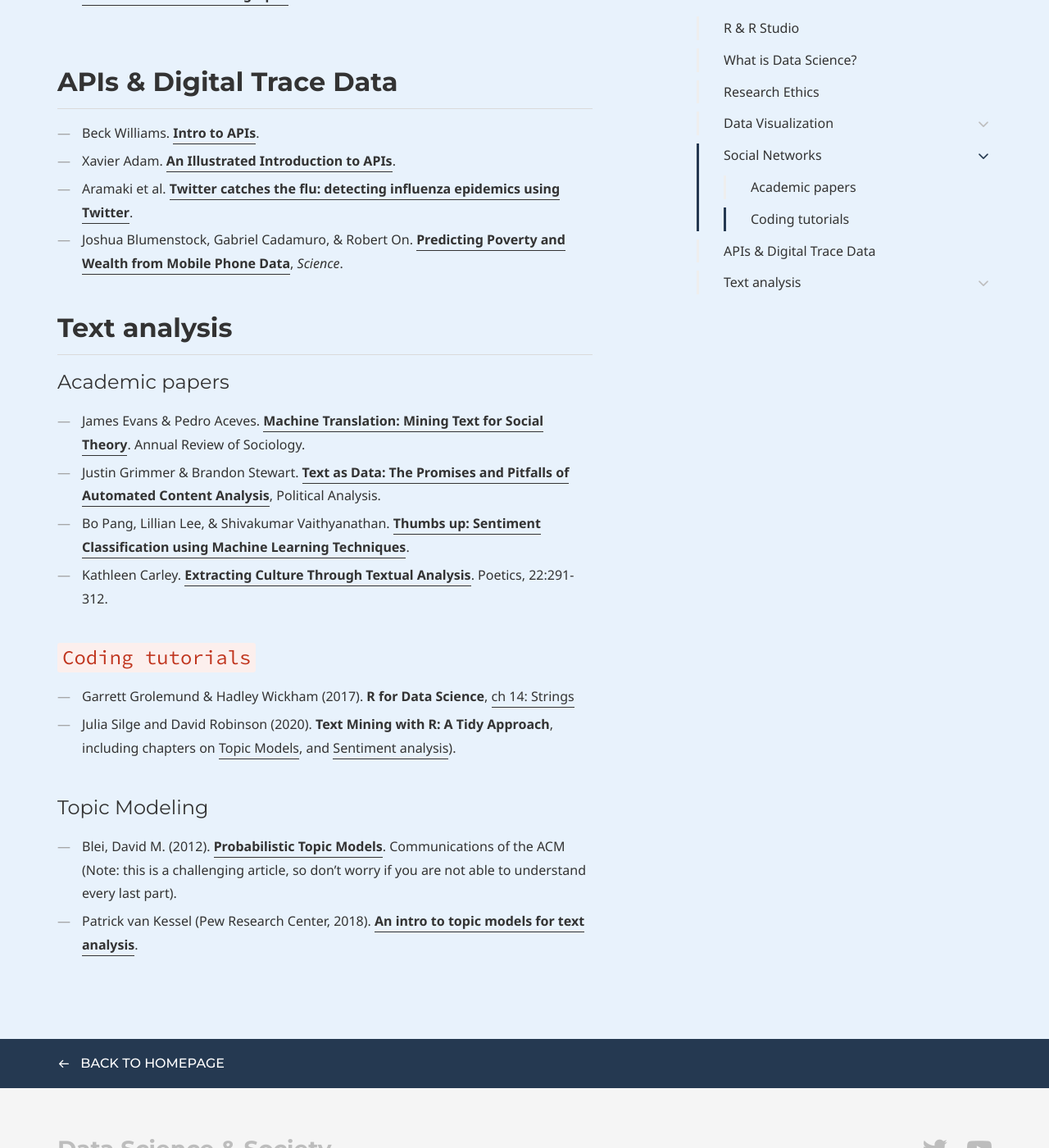
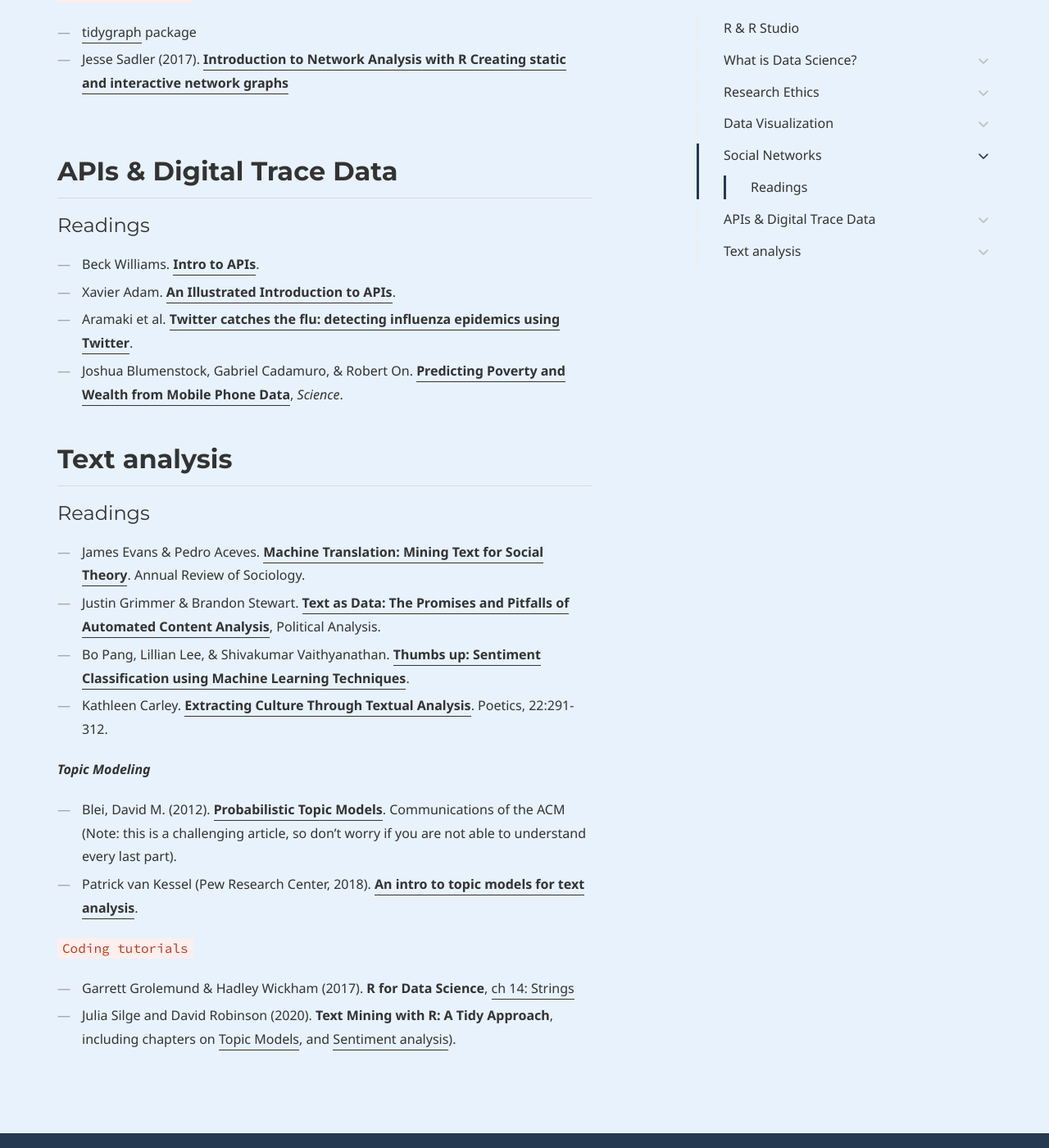
Before and after one commit to dssoc/dssoc.github.io, a Jekyll site: the page built from references.md, in a window 1280 px wide and 1400 px high, scrolled down 3251 px. Shown: the whole window at 82% size. Built offline with Jekyll 4.4.1, drawn with Linux system fonts in a browser that asks for light colours; some web fonts are replaced; some of the changed text lies outside the part shown.

Commit message:
update references page

```diff
--- a/references.md
+++ b/references.md
@@ -30,7 +30,7 @@
 
 
 ## What is Data Science?
-
+#### Readings
 - Matthew Salganik. **Bit by Bit**, (1) [Introduction](https://www.bitbybitbook.com/en/1st-ed/introduction/), (2) [Observing Behavior](https://www.bitbybitbook.com/en/1st-ed/observing-behavior/), and (3) [Asking Questions](https://www.bitbybitbook.com/en/1st-ed/asking-questions/).
 - David Donoho. [**50 Years of Data Science**](https://courses.csail.mit.edu/18.337/2015/docs/50YearsDataScience.pdf).
 - David Lazer, Alex (Sandy) Pentland, Lada Adamic, Sinan Aral .... [**Computational Social Science**](https://science.sciencemag.org/content/323/5915/721), *Science*.
@@ -41,6 +41,7 @@
 <br/><br/>
 
 ## Research Ethics
+#### Readings
 - Matthew Salganik. **Bit by Bit**, [Ethics](https://www.bitbybitbook.com/en/1st-ed/ethics/).
 - Adam Kramer, Jamie Guillory, & Jeffrey Hancock. [**Emotional Contagion**](https://www.pnas.org/content/111/24/8788), *PNAS*.
 - Robinson Meyer. [**Everything We Know About Facebook's Secret Mood Manipulation Experiment**](https://www.theatlantic.com/technology/archive/2014/06/everything-we-know-about-facebooks-secret-mood-manipulation-experiment/373648/), *the Atlantic*.
@@ -48,12 +49,13 @@
 
 
 ## Data Visualization
+#### Readings
 - Whitney Battle-Baptiste & Britt Rusert. [**W.E.B. Du Bois's Data Portraits - Visualizing Black America**](https://www.papress.com/html/product.details.dna?isbn=9781616897062), *Princeton Architectural Press*.
 - Nathan Yau. [**Sometimes the y-axis doesn't start at zero, and it's fine**](https://flowingdata.com/2015/11/23/sometimes-the-y-axis-doesnt-start-at-zero-and-its-fine/), *Vox*.
 -  [**What would feminist data visualization look like?**](https://civic.mit.edu/2015/12/01/feminist-data-visualization/), *MIT Civic Media Lab* by kanarinka.
 <br/>
 
-#### `Coding tutorials`
+`Coding tutorials`
 - [**The R Graph Gallery**](https://www.r-graph-gallery.com/).
 - Kieran Healy. [**Data Visualization: A Practical Introduction**](http://socviz.co/), Princeton: *Princeton University Press*, 2019.
 - Claus O. Wilke. [**Fundamentals of Data Visualization**](https://serialmentor.com/dataviz/), *O'Reilly*.
@@ -61,7 +63,7 @@
 
 
 ## Social Networks
-#### Academic papers
+#### Readings
 - Nicholas Cristakis & James Fowler (2009). [**Connected: The Surprising Power of Our Social Networks and How they Shape Our Lives**](http://connectedthebook.com/pdf/excerpt.pdf), Chapter One. *Little, Brown and Company*.
 - Stanley Milgram (1967). [**The small world problem**](http://snap.stanford.edu/class/cs224w-readings/milgram67smallworld.pdf), *Psychology Today*.
 - Duncan Watts (2016). [**How small is the world, really?**](https://medium.com/@duncanjwatts/how-small-is-the-world-really-736fa21808ba) Medium Blog post.
@@ -74,13 +76,14 @@
 - Eszter Hargittai (2015). [**Is Bigger Always Better? Potential Biases of Big Data Derived from Social Network Sites**](https://journals.sagepub.com/doi/abs/10.1177/0002716215570866), *The ANNALS of the American Academy of Political and Social Science*.
 <br/>
 
-#### `Coding tutorials`
+`Coding tutorials`
 - [tidygraph](https://www.data-imaginist.com/2017/introducing-tidygraph/) package
 - Jesse Sadler (2017). [**Introduction to Network Analysis with R Creating static and interactive network graphs**](https://www.jessesadler.com/post/network-analysis-with-r/)
 <br/><br/>
 
 
 ## APIs & Digital Trace Data
+#### Readings
 - Beck Williams. [**Intro to APIs**](https://medium.com/@rwilliams_bv/apis-d389aa68104f).
 - Xavier Adam. [**An Illustrated Introduction to APIs**](https://medium.com/epfl-extension-school/an-illustrated-introduction-to-apis-10f8000313b9).
 - Aramaki et al. [**Twitter catches the flu: detecting influenza epidemics using Twitter**](https://dl.acm.org/doi/10.5555/2145432.2145600).
@@ -88,16 +91,18 @@
 
 
 ## Text analysis
-#### Academic papers
+#### Readings
 - James Evans & Pedro Aceves. [**Machine Translation: Mining Text for Social Theory**](https://www.annualreviews.org/doi/abs/10.1146/annurev-soc-081715-074206). Annual Review of Sociology.
 - Justin Grimmer & Brandon Stewart. [**Text as Data: The Promises and Pitfalls of Automated Content Analysis**](https://www.cambridge.org/core/journals/political-analysis/article/text-as-data-the-promise-and-pitfalls-of-automatic-content-analysis-methods-for-political-texts/F7AAC8B2909441603FEB25C156448F200), Political Analysis.
 - Bo Pang, Lillian Lee, & Shivakumar Vaithyanathan. [**Thumbs up: Sentiment Classification using Machine Learning Techniques**](https://www.aclweb.org/anthology/W02-1011/).
 - Kathleen Carley. [**Extracting Culture Through Textual Analysis**](https://www.sciencedirect.com/science/article/abs/pii/0304422X94900116). Poetics, 22:291-312.
+<br/>
 
-#### `Coding tutorials`
+<i><b>Topic Modeling</b></i>
+- Blei, David M. (2012). [**Probabilistic Topic Models**](http://www.cs.columbia.edu/~blei/papers/Blei2012.pdf). Communications of the ACM (Note: this is a challenging article, so don’t worry if you are not able to understand every last part).
+- Patrick van Kessel (Pew Research Center, 2018). [**An intro to topic models for text analysis**](https://medium.com/pew-research-center-decoded/an-intro-to-topic-models-for-text-analysis-de5aa3e72bdb).
+<br/>
+
+`Coding tutorials`
 - Garrett Grolemund & Hadley Wickham (2017). **R for Data Science**, [ch 14: Strings](https://r4ds.had.co.nz/strings.html)
 - Julia Silge and David Robinson (2020). **Text Mining with R: A Tidy Approach**, including chapters on [Topic Models]("https://www.tidytextmining.com/topicmodeling.html), and [Sentiment analysis](https://www.tidytextmining.com/sentiment.html)).
-
-#### Topic Modeling
-- Blei, David M. (2012). [**Probabilistic Topic Models**](http://www.cs.columbia.edu/~blei/papers/Blei2012.pdf). Communications of the ACM (Note: this is a challenging article, so don’t worry if you are not able to understand every last part).
-- Patrick van Kessel (Pew Research Center, 2018). [**An intro to topic models for text analysis**](https://medium.com/pew-research-center-decoded/an-intro-to-topic-models-for-text-analysis-de5aa3e72bdb).
```
